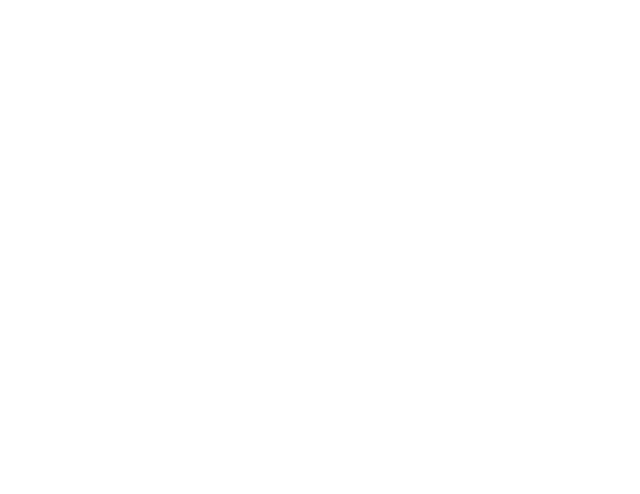
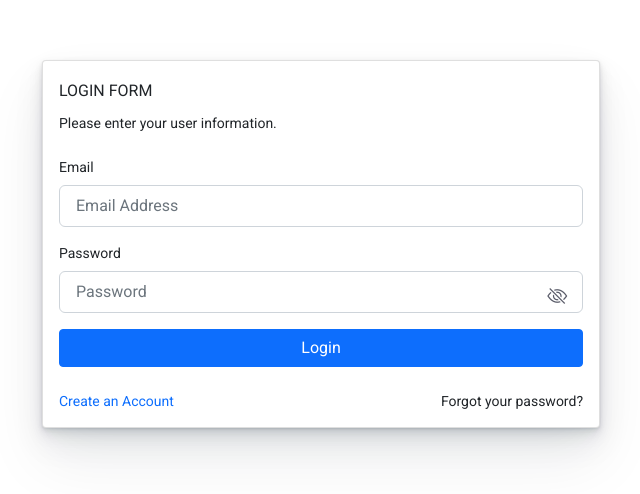
Before and after one commit to hudumadigital/finance-frontend, an Angular app: page /login in a window 1280 px wide. Before the commit this address led to /. Shown: the part 156-650 px from the top of the page, without its empty margins (319-959 px from the left). Built offline with nearby package versions, Linux system fonts and the light colour scheme.

Commit message:
login page, and forgot password page added

```diff
--- a/src/app/accounts/accounts.module.ts
+++ b/src/app/accounts/accounts.module.ts
@@ -4,10 +4,14 @@ import {RouterModule} from "@angular/router";
 import {ReactiveFormsModule} from "@angular/forms";
 
 import { RegisterComponent } from './register/register.component';
+import { LoginComponent } from './login/login.component';
+import { ForgotPasswordComponent } from './forgot-password/forgot-password.component';
 
 @NgModule({
   declarations: [
-    RegisterComponent
+    RegisterComponent,
+    LoginComponent,
+    ForgotPasswordComponent
   ],
     imports: [
       CommonModule,
--- /dev/null
+++ b/src/app/accounts/forgot-password/forgot-password.component.html
@@ -0,0 +1,46 @@
+<div class="container d-flex flex-column">
+  <div class="row align-items-center justify-content-center g-0 min-vh-100">
+    <div class="col-12 col-md-8 col-lg-6 col-xxl-4 py-8 py-xl-0">
+      <div class="card smooth-shadow-md">
+        <div class="card-body p-6">
+
+          <div class="mb-4">
+            <h3 class="mb-2">FORGOT PASSWORD FORM</h3>
+            <p class="mb-6">Please enter your user information.</p>
+          </div>
+
+          <form [formGroup]="forgotPasswordForm" (ngSubmit)="onSubmit()">
+            <div class="mb-3">
+              <label for="email" class="form-label">Email</label>
+              <input
+                formControlName="email"
+                [ngClass]="{'is-invalid': isSubmitted && f.email.errors}"
+                type="email" id="email" class="form-control" name="email" placeholder="Email Address" required>
+              <div *ngIf="isSubmitted && f.email.errors" class="invalid-feedback">
+                <span *ngIf="f.email.errors.required">Email is required</span>
+                <span *ngIf="f.email.errors.email">Email must be a valid email address</span>
+              </div>
+            </div>
+
+            <div>
+              <div class="d-grid">
+                <button type="submit" class="btn btn-primary">Send Password Link</button>
+              </div>
+
+              <div class="d-md-flex justify-content-between mt-4">
+                <div class="mb-2 mb-md-0">
+                  <a routerLink="/login">Already member? Login</a>
+                </div>
+                <div>
+                  <a routerLink="/register" class="text-inherit">Create and Account</a>
+                </div>
+              </div>
+
+            </div>
+          </form>
+
+        </div>
+      </div>
+    </div>
+  </div>
+</div>
--- /dev/null
+++ b/src/app/accounts/forgot-password/forgot-password.component.ts
@@ -0,0 +1,37 @@
+import { Component, OnInit } from '@angular/core';
+import {FormBuilder, FormControl, FormGroup, Validators} from "@angular/forms";
+
+@Component({
+  selector: 'app-forgot-password',
+  templateUrl: './forgot-password.component.html',
+  styleUrls: ['./forgot-password.component.css']
+})
+export class ForgotPasswordComponent implements OnInit {
+
+  forgotPasswordForm!: FormGroup;
+  isSubmitted = false;
+
+  constructor(
+    private formBuilder: FormBuilder,) { }
+
+  ngOnInit(): void {
+    this.forgotPasswordForm = this.formBuilder.group({
+      'email': new FormControl(null, [Validators.required, Validators.email]),
+    });
+  }
+
+  get f() {
+    return this.forgotPasswordForm?.controls;
+  }
+
+  onSubmit() {
+    this.isSubmitted = true;
+
+    if (this.forgotPasswordForm?.invalid) {
+      return;
+    }
+
+    console.log(this.forgotPasswordForm);
+
+  }
+}
--- /dev/null
+++ b/src/app/accounts/login/login.component.css
@@ -0,0 +1,10 @@
+.eye {
+  color: var(--dark);
+  position: absolute;
+  right: 3%;
+  bottom: 7%;
+}
+
+a.eye:hover {
+  cursor: pointer;
+}
--- /dev/null
+++ b/src/app/accounts/login/login.component.html
@@ -0,0 +1,61 @@
+<div class="container d-flex flex-column">
+  <div class="row align-items-center justify-content-center g-0 min-vh-100">
+    <div class="col-12 col-md-8 col-lg-6 col-xxl-4 py-8 py-xl-0">
+      <div class="card smooth-shadow-md">
+        <div class="card-body p-6">
+
+          <div class="mb-4">
+            <h3 class="mb-2">LOGIN FORM</h3>
+            <p class="mb-6">Please enter your user information.</p>
+          </div>
+
+          <form [formGroup]="loginForm" (ngSubmit)="onSubmit()">
+            <div class="mb-3">
+              <label for="email" class="form-label">Email</label>
+              <input
+                formControlName="email"
+                [ngClass]="{'is-invalid': isSubmitted && f.email.errors}"
+                type="email" id="email" class="form-control" name="email" placeholder="Email Address" required>
+              <div *ngIf="isSubmitted && f.email.errors" class="invalid-feedback">
+                <span *ngIf="f.email.errors.required">Email is required</span>
+                <span *ngIf="f.email.errors.email">Email must be a valid email address</span>
+              </div>
+            </div>
+            <div class="mb-3 position-relative">
+              <label for="password" class="form-label">Password</label>
+              <input
+                formControlName="password"
+                [ngClass]="{'is-invalid': isSubmitted && f.password.errors}"
+                [attr.type]="passwordVisible == false ? 'password' : 'text'"
+                id="password" class="form-control" name="password" placeholder="Password" required>
+              <div *ngIf="isSubmitted && f.password.errors" class="invalid-feedback">
+                <span *ngIf="f.password.errors.required">Password is required</span>
+              </div>
+              <a class="eye" (click)="togglePasswordVisibility()" [hidden]="isSubmitted && f.password.errors">
+                <i class="fs-5 bi-eye" *ngIf="passwordVisible"></i>
+                <i class="fs-5 bi-eye-slash" *ngIf="!passwordVisible"></i>
+              </a>
+            </div>
+
+            <div>
+              <div class="d-grid">
+                <button type="submit" class="btn btn-primary">Login</button>
+              </div>
+
+              <div class="d-md-flex justify-content-between mt-4">
+                <div class="mb-2 mb-md-0">
+                  <a routerLink="/register">Create an Account</a>
+                </div>
+                <div>
+                  <a routerLink="/forgot-password" class="text-inherit">Forgot your password?</a>
+                </div>
+              </div>
+
+            </div>
+          </form>
+
+        </div>
+      </div>
+    </div>
+  </div>
+</div>
--- /dev/null
+++ b/src/app/accounts/login/login.component.ts
@@ -0,0 +1,46 @@
+import { Component, OnInit } from '@angular/core';
+import {FormBuilder, FormControl, FormGroup, Validators} from "@angular/forms";
+import {MustMatch} from "../../helpers/must-match.validator";
+
+@Component({
+  selector: 'app-login',
+  templateUrl: './login.component.html',
+  styleUrls: ['./login.component.css']
+})
+export class LoginComponent implements OnInit {
+
+  passwordVisible = false;
+
+  loginForm!: FormGroup;
+  isSubmitted = false;
+
+  constructor(
+    private formBuilder: FormBuilder,) { }
+
+  ngOnInit(): void {
+    this.loginForm = this.formBuilder.group({
+      'email': new FormControl(null, [Validators.required, Validators.email]),
+      'password': new FormControl(null, [Validators.required]),
+    });
+  }
+
+  get f() {
+    return this.loginForm?.controls;
+  }
+
+  togglePasswordVisibility() {
+    this.passwordVisible = !this.passwordVisible;
+  }
+
+  onSubmit() {
+    this.isSubmitted = true;
+
+    if (this.loginForm?.invalid) {
+      return;
+    }
+
+    console.log(this.loginForm);
+
+  }
+
+}
--- a/src/app/app-routing.module.ts
+++ b/src/app/app-routing.module.ts
@@ -2,9 +2,13 @@ import { NgModule } from '@angular/core';
 import { RouterModule, Routes } from '@angular/router';
 
 import {RegisterComponent} from "./accounts/register/register.component";
+import {LoginComponent} from "./accounts/login/login.component";
+import {ForgotPasswordComponent} from "./accounts/forgot-password/forgot-password.component";
 
 const routes: Routes = [
-  {path: 'register', component: RegisterComponent}
+  {path: 'login', component: LoginComponent},
+  {path: 'register', component: RegisterComponent},
+  {path: 'forgot-password', component: ForgotPasswordComponent}
 ];
 
 @NgModule({
```
Also changed, not shown: src/app/services/auth-service.service.ts (added, +9 -0 lines), src/app/services/ui-service.service.ts (added, +9 -0 lines), src/app/accounts/forgot-password/forgot-password.component.css (added).
